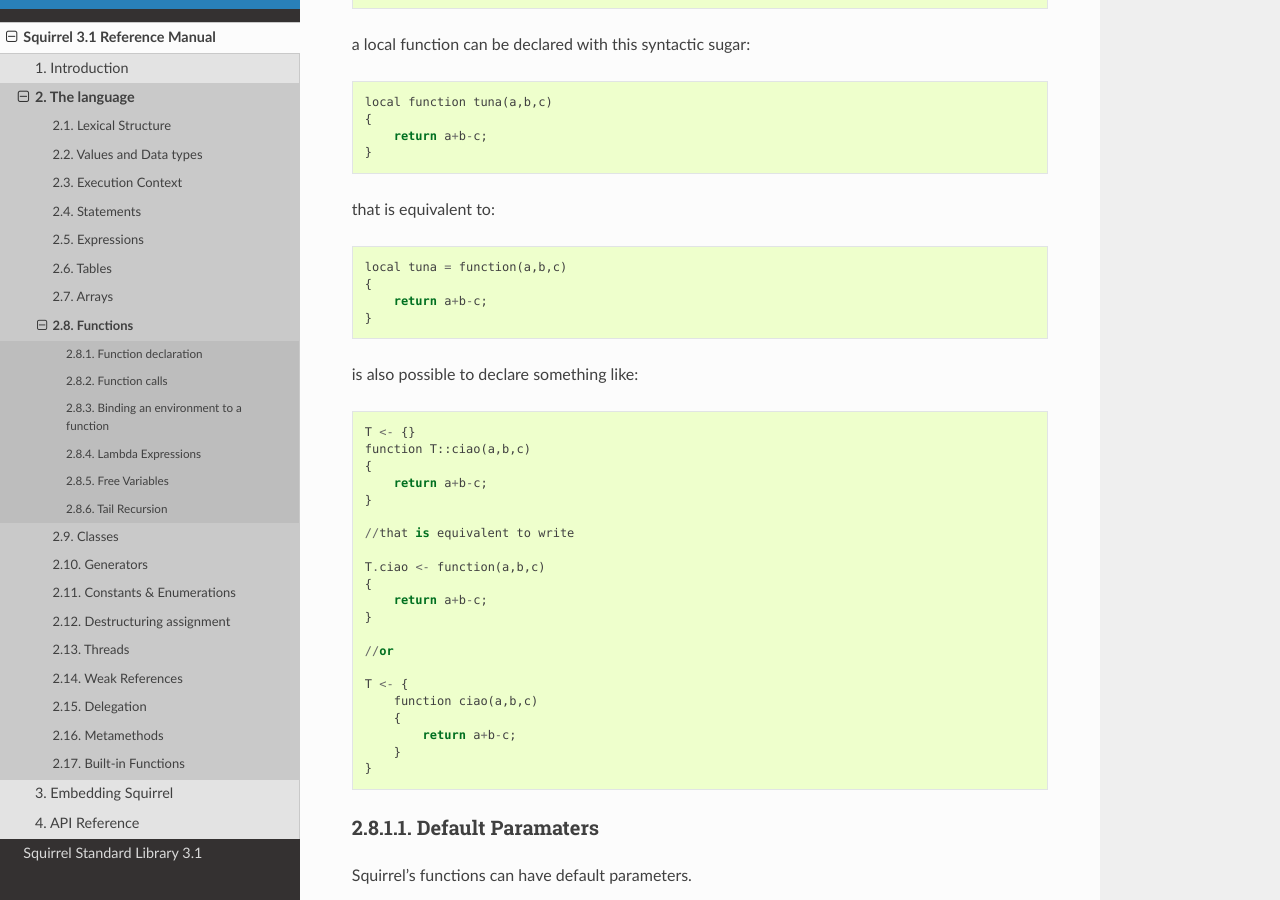
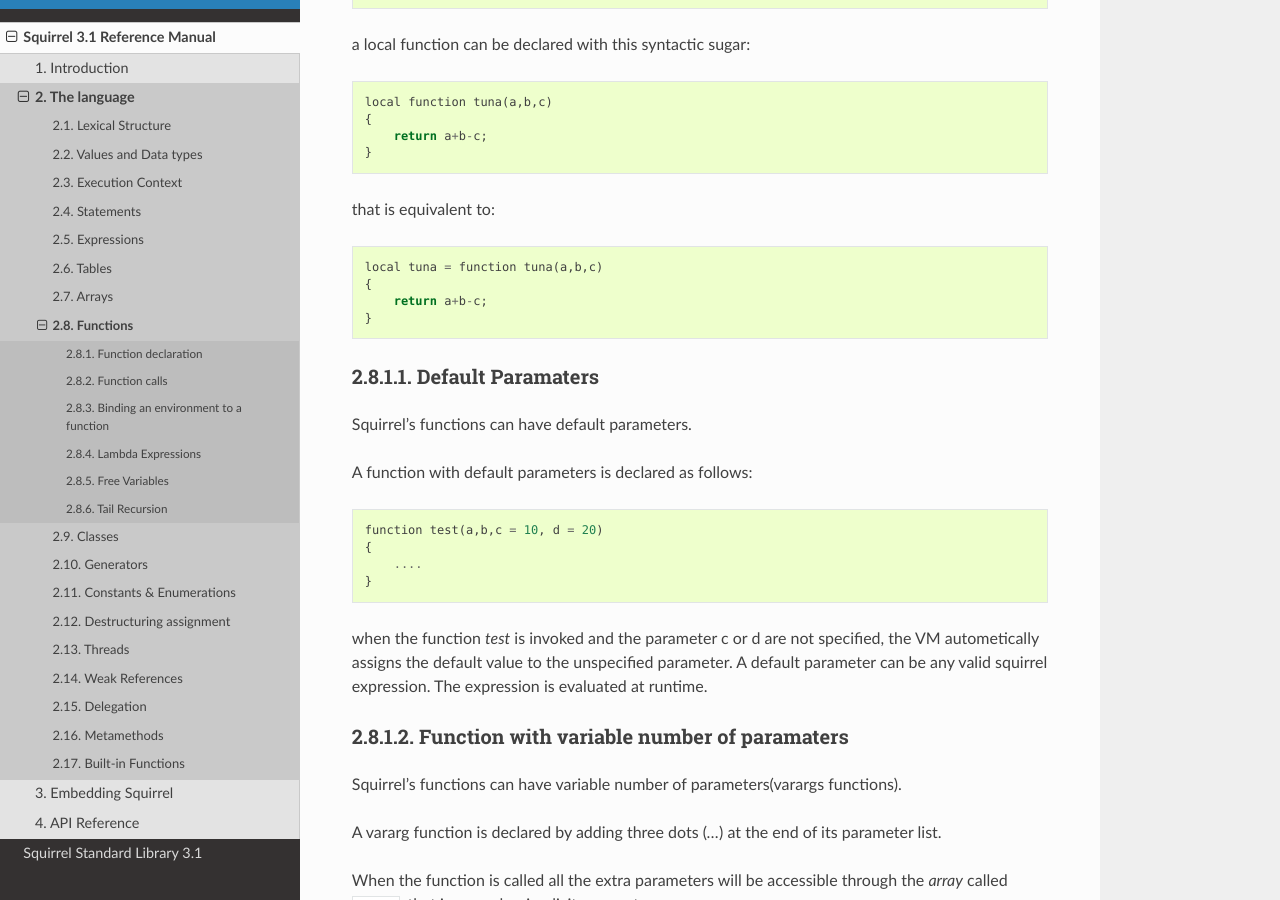
Before and after one commit to albertodemichelis/squirrel, a Sphinx documentation site: the page built from doc/source/reference/language/functions.rst, in a window 1280 px wide and 900 px high, scrolled down 724 px. Built offline with Sphinx 7.4.7 and the Read the Docs theme 2.0.0, drawn with Linux system fonts in a browser that asks for light colours.

Commit message:
Drop support for 'namespaced' function declaration
Don't need to do one thing in multiple ways

```diff
--- a/doc/source/reference/language/functions.rst
+++ b/doc/source/reference/language/functions.rst
@@ -47,34 +47,11 @@
 
 that is equivalent to::
 
-    local tuna = function(a,b,c)
+    local tuna = function tuna(a,b,c)
     {
         return a+b-c;
     }
 
-is also possible to declare something like::
-
-    T <- {}
-    function T::ciao(a,b,c)
-    {
-        return a+b-c;
-    }
-
-    //that is equivalent to write
-
-    T.ciao <- function(a,b,c)
-    {
-        return a+b-c;
-    }
-
-    //or
-
-    T <- {
-        function ciao(a,b,c)
-        {
-            return a+b-c;
-        }
-    }
 
 ^^^^^^^^^^^^^^^^^^
 Default Paramaters
--- a/doc/source/reference/language/statements.rst
+++ b/doc/source/reference/language/statements.rst
@@ -294,7 +294,7 @@
 ::
 
     funcname := id ['::' id]
-    stat:= 'function' id ['::' id]+ '(' args ')' stat
+    stat:= 'function' id + '(' args ')' stat
 
 creates a new function.
 
```
Also changed, not shown: doc/source/reference/language/classes.rst (+0 -12 lines), 1 other file.
